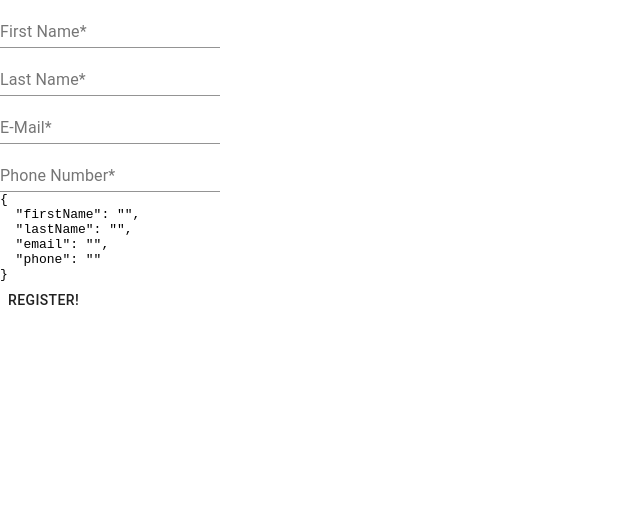
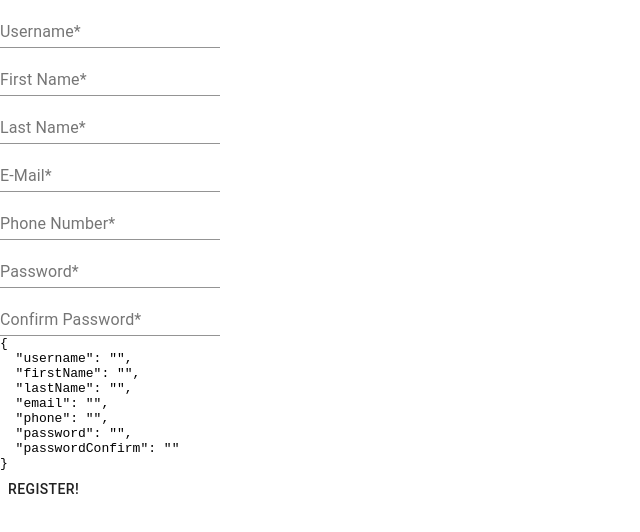
Before and after one commit to raygiang/hack-the-curve, a React (Create React App) app in the folder react-frontend/: page /register in a window 1280 px wide. Shown: the top 532 px of the page, without its empty margins (0-640 px from the left). Built offline with nearby package versions, Linux system fonts and the light colour scheme; no server answers.

Commit message:
user registration system connects to srapi backend

```diff
--- a/react-frontend/package.json
+++ b/react-frontend/package.json
@@ -11,13 +11,15 @@
         "apollo-cache-inmemory": "^1.6.5",
         "apollo-client": "^2.6.8",
         "apollo-link-http": "^1.5.17",
+        "formik": "^2.1.4",
         "graphql": "^15.0.0",
         "graphql-tag": "^2.10.3",
         "node-sass": "^4.13.1",
         "react": "^16.13.1",
         "react-dom": "^16.13.1",
         "react-router-dom": "^5.1.2",
-        "react-scripts": "3.4.1"
+        "react-scripts": "3.4.1",
+        "yup": "^0.28.3"
     },
     "scripts": {
         "start": "react-scripts start",
--- a/react-frontend/src/components/UserRegistration/InputField/InputField.jsx
+++ b/react-frontend/src/components/UserRegistration/InputField/InputField.jsx
@@ -1,4 +1,4 @@
-import React, { useState } from "react";
+import React from "react";
 
 import { Field, ErrorMessage } from "formik";
 import { TextField } from "@material-ui/core";
@@ -8,17 +8,26 @@ import { TextField } from "@material-ui/core";
  * @param Object fieldLabel :string, placeholder :string, fieldName :string
  * @returns  {ReactFC} Text field and with error message
  */
-const InputField = ({ fieldLabel = "", placeholder = "", fieldName = "" }) => {
+const InputField = ({
+  fieldLabel = "",
+  placeholder = "",
+  fieldName = "",
+  type = "input",
+}) => {
   return (
     <>
       <Field
         label={`${fieldLabel}*`}
         placeholder={placeholder}
         name={fieldName}
-        type="input"
+        type={type}
         as={TextField}
       />
-      <ErrorMessage name={fieldName} />
+      <div>
+        <span>
+          <ErrorMessage name={fieldName} />
+        </span>
+      </div>
     </>
   );
 };
--- a/react-frontend/src/components/UserRegistration/UserRegistrationForm/UserRegistrationForm.jsx
+++ b/react-frontend/src/components/UserRegistration/UserRegistrationForm/UserRegistrationForm.jsx
@@ -10,9 +10,14 @@ import { validationSchema } from "../utils/validationSchema";
 const UserRegistrationForm = () => {
   const handlePhoneInputChange = (event, setFieldValue) => {
     let inputText = event.target.value;
-    if(inputText.length > 7) {
-      inputText = inputText.substring(0, 3) + " " + inputText.substring(4, 7) + " " + inputText.substring(8);
-    } else if(inputText.length > 3) {
+    if (inputText.length > 7) {
+      inputText =
+        inputText.substring(0, 3) +
+        " " +
+        inputText.substring(4, 7) +
+        " " +
+        inputText.substring(8);
+    } else if (inputText.length > 3) {
       inputText = inputText.substring(0, 3) + " " + inputText.substring(4);
     }
 
@@ -22,16 +27,52 @@ const UserRegistrationForm = () => {
     <section className="user-registration">
       <Formik
         validateOnChange={true}
-        initialValues={{ firstName: "", lastName: "", email: "", phone: "" }}
+        initialValues={{
+          username: "",
+          firstName: "",
+          lastName: "",
+          email: "",
+          phone: "",
+          password: "",
+          passwordConfirm: "",
+        }}
         validationSchema={validationSchema}
         onSubmit={(data, { setSubmitting }) => {
           setSubmitting(true);
-          console.log(data);
+
+          fetch(`${process.env.REACT_APP_CITY_AXESS_API}/auth/local/register`, {
+            method: "post",
+            headers: {
+              "Content-type": "application/json",
+            },
+            body: JSON.stringify({
+              username: data.username,
+              first_name: data.firstName,
+              last_name: data.lastName,
+              email: data.email,
+              phone: data.phone,
+              password: data.password,
+            }),
+          })
+            .then((res) => {
+              return res.json();
+            })
+            .then((data) => {
+              console.log(data);
+            });
+
           setSubmitting(false);
         }}
       >
-        {({ values, setFieldValue, handleBlur}) => (
+        {({ values, setFieldValue, handleBlur }) => (
           <Form>
+            <div>
+              <InputField
+                fieldLabel="Username"
+                placeholder="Your Username"
+                fieldName="username"
+              />
+            </div>
             <div>
               <InputField
                 fieldLabel="First Name"
@@ -64,6 +105,20 @@ const UserRegistrationForm = () => {
               />
               <ErrorMessage name="phone" />
             </div>
+            <div>
+              <InputField
+                fieldLabel="Password"
+                placeholder="Password"
+                fieldName="password"
+                type="password"
+              />
+              <InputField
+                fieldLabel="Confirm Password"
+                placeholder="Confirm Password"
+                fieldName="passwordConfirm"
+                type="password"
+              />
+            </div>
 
             <pre>{JSON.stringify(values, null, 2)}</pre>
             <Button type="submit">Register!</Button>
--- a/react-frontend/src/components/UserRegistration/utils/validationSchema.js
+++ b/react-frontend/src/components/UserRegistration/utils/validationSchema.js
@@ -2,6 +2,7 @@ import * as yup from "yup";
 
 const phoneRegExp = /^(\d){3}\s(\d){3}\s(\d){4}$/;
 export const validationSchema = yup.object({
+  username: yup.string().required("Please enter your preferred username."),
   firstName: yup.string().required("Please enter your first name."),
   lastName: yup.string().required("Please enter your last name."),
   email: yup
@@ -12,4 +13,9 @@ export const validationSchema = yup.object({
     .string()
     .matches(phoneRegExp, "Phone number is not valid")
     .required("Please enter your phone number."),
+  password: yup.string().required("Password is required"),
+  passwordConfirm: yup
+    .string()
+    .oneOf([yup.ref("password"), null], "Passwords don't match")
+    .required("Confirm Password is required"),
 });
```
Also changed, not shown: react-frontend/src/components/UserRegistration/utils/registerUser.js (added), 1 other file (tests, documents, lock files or other folders).
